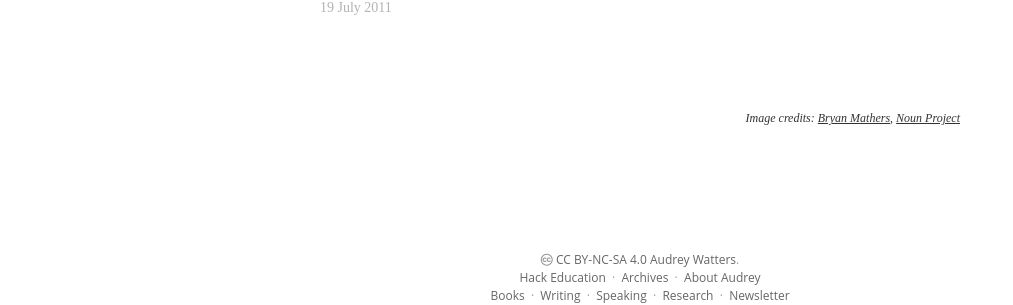
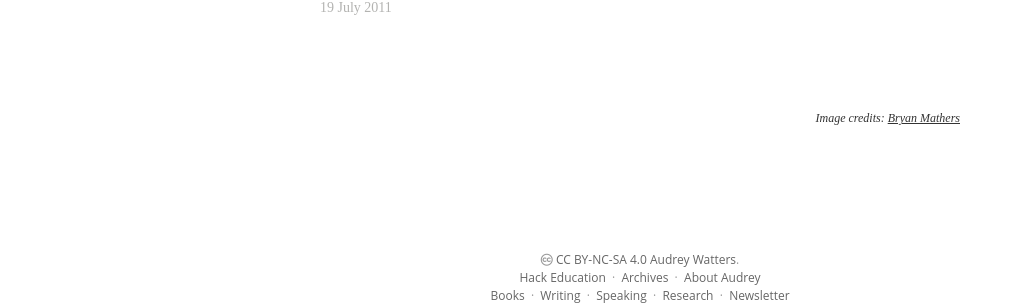
Before and after one commit to HackEducation/Writing, a Jekyll site: the page built from index.html, in a window 1280 px wide and 900 px high, scrolled down 22560 px. Shown: the part 530-835 px from the top of the window, without its empty margins (0-1013 px from the left). Built offline with Jekyll 4.4.1, drawn with Linux system fonts in a browser that asks for light colours; nearby versions of some CDN libraries; some web fonts are replaced.

Commit message:
Update index.html

```diff
--- a/index.html
+++ b/index.html
@@ -1208,4 +1208,4 @@ layout: default
 
 
 
-<p style="text-align: right; font-size:12px"><em>Image credits: <a href="http://bryanmmathers.com/">Bryan Mathers</a>, <a href="http://nounproject.com">Noun Project</a></em></p>
+<p style="text-align: right; font-size:12px"><em>Image credits: <a href="http://bryanmmathers.com/">Bryan Mathers</a></em></p>
```
